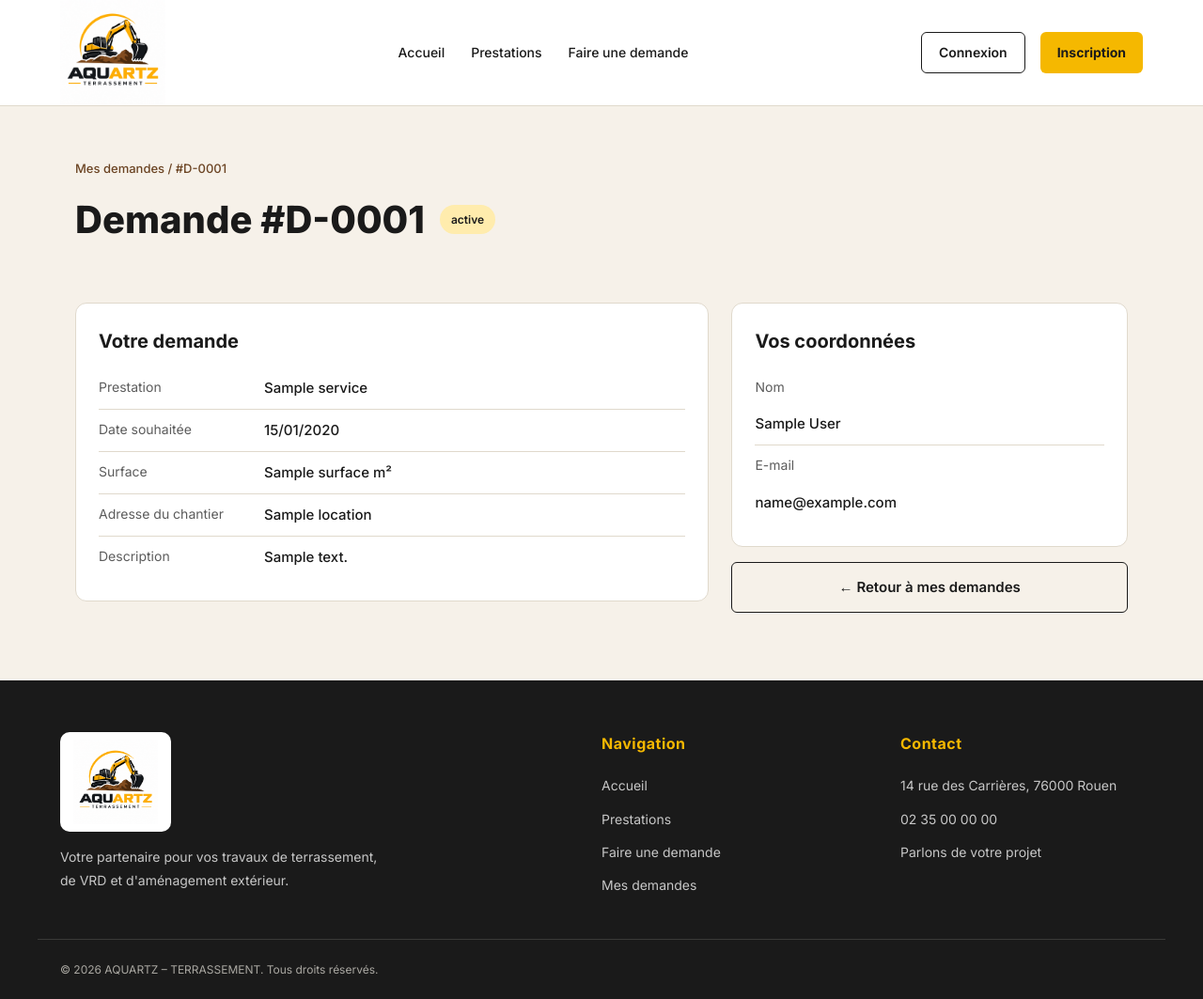
After one commit to kidondrvgs/prj-aquartz, a Symfony app: template skeleton/templates/demande/detail_demande.html.twig in a window 1280 px wide. The commit adds this page. Shown: the whole page at 94% size. Run offline with Twig, Linux system fonts and the light colour scheme; the template is opened without the code that fills it: most values are stand-ins (such as "Sample title", 1, 10 or a date in 2020); some libraries are stand-ins or nearby versions.

Commit message:
feat: page mes demandes et detail d'une demande

```diff
--- a/skeleton/public/css/base.css
+++ b/skeleton/public/css/base.css
@@ -185,6 +185,27 @@ img {
 
 .nav-register:hover {
     background: var(--yellow-hover);
+}
+
+/* Nom du client connecté */
+
+.nav-user {
+    display: inline-flex;
+    align-items: center;
+    gap: 8px;
+    background: var(--beige);
+    padding: 8px 14px;
+    border-radius: 20px;
+    font-size: 14px;
+    font-weight: 500;
+    white-space: nowrap;
+}
+
+.nav-user-rond {
+    width: 18px;
+    height: 18px;
+    border-radius: 50%;
+    background: var(--brown);
 }
 
 
--- /dev/null
+++ b/skeleton/public/css/detail-demande.css
@@ -0,0 +1,68 @@
+/* ========================================
+   PAGE DETAIL D'UNE DEMANDE
+======================================== */
+
+.detail-section {
+    background: var(--beige);
+    padding: 0 80px 72px;
+    display: grid;
+    grid-template-columns: 1.6fr 1fr;
+    gap: 24px;
+    align-items: start;
+}
+
+
+/* ========================================
+   CARTES BLANCHES
+======================================== */
+
+.detail-card {
+    background: var(--white);
+    border: 1px solid var(--border);
+    border-radius: 12px;
+    padding: 24px;
+}
+
+.detail-card h2 {
+    font-size: 20px;
+    font-weight: 700;
+    margin-bottom: 12px;
+}
+
+.detail-aside {
+    display: flex;
+    flex-direction: column;
+    gap: 16px;
+}
+
+/* La colonne de droite est étroite : les clés passent au-dessus des valeurs */
+.detail-aside .kv-key {
+    flex-basis: 100%;
+}
+
+
+/* ========================================
+   FIL D'ARIANE
+======================================== */
+
+.breadcrumb a {
+    color: inherit;
+    text-decoration: none;
+}
+
+.breadcrumb a:hover {
+    text-decoration: underline;
+}
+
+
+/* ========================================
+   RESPONSIVE
+======================================== */
+
+@media (max-width: 960px) {
+    .detail-section {
+        padding-left: 32px;
+        padding-right: 32px;
+        grid-template-columns: 1fr;
+    }
+}
--- a/skeleton/templates/base.html.twig
+++ b/skeleton/templates/base.html.twig
@@ -41,13 +41,30 @@
                 <a href="{{ path('app_nouvelle_demande') }}">
                     Faire une demande
                 </a>
+
+                {# Seulement pour un client connecté #}
+                {% if app.user %}
+                    <a href="{{ path('app_mes_demandes') }}">
+                        Mes demandes
+                    </a>
+                {% endif %}
             </div>
 
             <div class="nav-account">
-                {# À remplacer par path('app_login') / path('app_register') une fois ces routes créées #}
-                <a href="#" class="nav-login">Connexion</a>
+                {# app.user = le client connecté (vide si personne n'est connecté) #}
+                {% if app.user %}
+                    <span class="nav-user">
+                        <span class="nav-user-rond"></span>
+                        {{ app.user.firstName }} {{ app.user.lastName }}
+                    </span>
 
-                <a href="#" class="nav-register">Inscription</a>
+                    <a href="{{ path('app_logout') }}" class="nav-login">Déconnexion</a>
+                {% else %}
+                    <a href="{{ path('app_login') }}" class="nav-login">Connexion</a>
+
+                    {# À remplacer par path('app_register') une fois la route créée #}
+                    <a href="#" class="nav-register">Inscription</a>
+                {% endif %}
             </div>
 
         </nav>
@@ -95,6 +112,10 @@
                     Faire une demande
                 </a>
 
+                <a href="{{ path('app_mes_demandes') }}">
+                    Mes demandes
+                </a>
+
             </div>
 
 
--- /dev/null
+++ b/skeleton/templates/demande/badge_statut.html.twig
@@ -0,0 +1,10 @@
+{# Couleur du badge selon le statut de la demande #}
+{% set couleurs = {
+    'Nouvelle': 'badge-nouvelle',
+    'En cours': 'badge-en-cours',
+    'Acceptée': 'badge-acceptee',
+    'Terminée': 'badge-terminee',
+    'Refusée': 'badge-refusee',
+} %}
+
+<span class="badge {{ couleurs[statut] ?? 'badge-nouvelle' }}">{{ statut }}</span>
--- /dev/null
+++ b/skeleton/templates/demande/detail_demande.html.twig
@@ -0,0 +1,81 @@
+{% extends 'base.html.twig' %}
+
+{% set reference = '#D-' ~ '%04d'|format(demande.id) %}
+
+{% block title %}Demande {{ reference }} - AQUARTZ Terrassement{% endblock %}
+
+{% block stylesheets %}
+    <link rel="stylesheet" href="{{ asset('css/detail-demande.css') }}">
+{% endblock %}
+
+{% block body %}
+
+    {# ================= EN-TETE ================= #}
+    <section class="page-header">
+        <p class="breadcrumb"><a href="{{ path('app_mes_demandes') }}">Mes demandes</a>  /  {{ reference }}</p>
+        <h1>
+            Demande {{ reference }}
+            {% include 'demande/badge_statut.html.twig' with {statut: demande.status} %}
+        </h1>
+    </section>
+
+    <section class="detail-section">
+
+        {# ================= INFOS DE LA DEMANDE ================= #}
+        <div class="detail-card">
+            <h2>Votre demande</h2>
+
+            <div class="kv-row">
+                <span class="kv-key">Prestation</span>
+                <span class="kv-value">
+                    {% for service in demande.services %}
+                        {{ service.title }}
+                    {% endfor %}
+                </span>
+            </div>
+
+            <div class="kv-row">
+                <span class="kv-key">Date souhaitée</span>
+                <span class="kv-value">{{ demande.dateRequest|date('d/m/Y') }}</span>
+            </div>
+
+            <div class="kv-row">
+                <span class="kv-key">Surface</span>
+                {# La surface n'est pas obligatoire #}
+                <span class="kv-value">{{ demande.surface ? demande.surface ~ ' m²' : 'Non renseignée' }}</span>
+            </div>
+
+            <div class="kv-row">
+                <span class="kv-key">Adresse du chantier</span>
+                <span class="kv-value">{{ demande.location }}</span>
+            </div>
+
+            <div class="kv-row">
+                <span class="kv-key">Description</span>
+                {# nl2br garde les retours à la ligne tapés par le client #}
+                <span class="kv-value">{{ demande.description|nl2br }}</span>
+            </div>
+        </div>
+
+        {# ================= CONTACT ================= #}
+        <aside class="detail-aside">
+            <div class="detail-card">
+                <h2>Vos coordonnées</h2>
+
+                <div class="kv-row">
+                    <span class="kv-key">Nom</span>
+                    <span class="kv-value">{{ demande.firstName }} {{ demande.lastName }}</span>
+                </div>
+
+                <div class="kv-row">
+                    <span class="kv-key">E-mail</span>
+                    <span class="kv-value">{{ demande.email }}</span>
+                </div>
+            </div>
+
+            <a href="{{ path('app_mes_demandes') }}" class="btn btn-outline">← Retour à mes demandes</a>
+        </aside>
+
+    </section>
+
+{% endblock %}
```
Also changed, not shown: skeleton/public/css/mes-demandes.css (added, +58 -0 lines), skeleton/src/Controller/DemandeController.php (+46 -2 lines), skeleton/templates/demande/mes_demandes.html.twig (added, +73 -0 lines).
